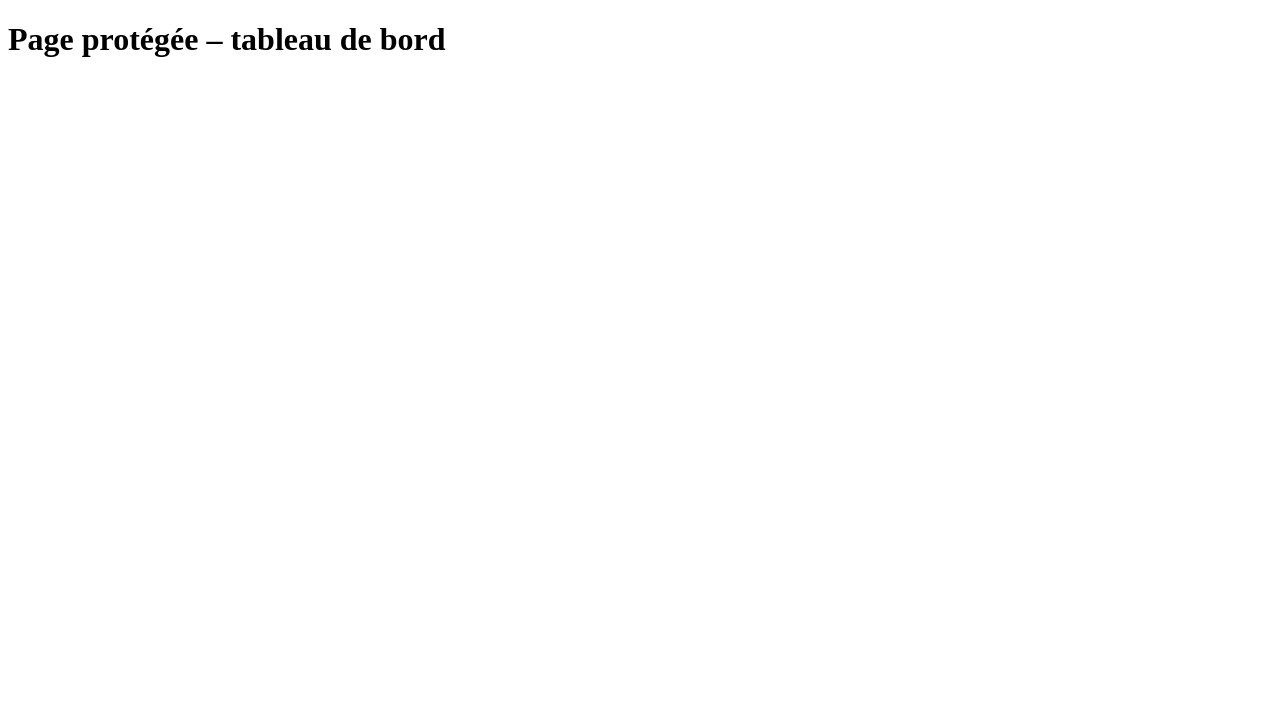
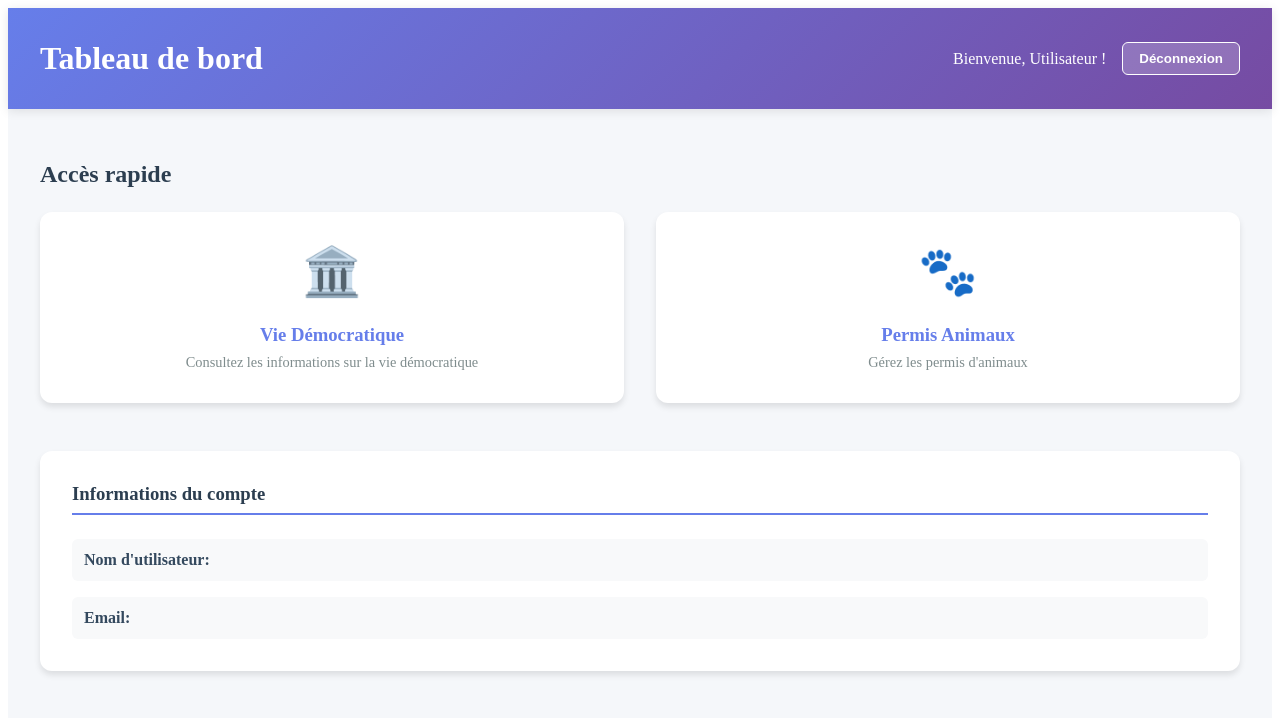
Before and after one commit to victorien-hash/tp2-inforoute, a React (Vite) app: page / in a window 1280 px wide. Shown: the top 718 px of the page. Built offline with nearby package versions, Linux system fonts and the light colour scheme; sample sign-in values are in the browser's storage.

Commit message:
ajoute de la securite et bouton de deconnection

```diff
--- a/src/App.tsx
+++ b/src/App.tsx
@@ -1,21 +1,24 @@
-import { Routes, Route } from "react-router-dom";
+import { Routes, Route, Navigate } from "react-router-dom";
 import Login from "./pages/Login";
 import Register from "./pages/Register";
 import PrivateRoute from "./components/PrivateRoute";
 import PermisAnimal from "./pages/PermisAnimal";
 import VieDemocratique from "./pages/Democratique";
+import Dashboard from "./pages/Dashboard";
 
 const App = () => {
   return (
     <Routes>
+      {/* Routes publiques */}
       <Route path="/login" element={<Login />} />
       <Route path="/register" element={<Register />} />
 
+      {/* Routes protégées */}
       <Route
         path="/"
         element={
           <PrivateRoute>
-            <h1>Page protégée – tableau de bord</h1>
+            <Dashboard />
           </PrivateRoute>
         }
       />
@@ -37,6 +40,9 @@ const App = () => {
           </PrivateRoute>
         }
       />
+
+      {/* Redirection par défaut vers login pour les routes non définies */}
+      <Route path="*" element={<Navigate to="/login" replace />} />
     </Routes>
   );
 };
--- /dev/null
+++ b/src/pages/Dashboard.tsx
@@ -0,0 +1,77 @@
+import { useSelector } from "react-redux";
+import { Link } from "react-router-dom";
+import type { RootState } from "../store/store";
+import { useDispatch } from "react-redux";
+import { logout } from "../store/authSlice";
+import { useNavigate } from "react-router-dom";
+import "../styles/Dashboard.css";
+
+const Dashboard = () => {
+  const user = useSelector((state: RootState) => state.auth.user);
+  const dispatch = useDispatch();
+  const navigate = useNavigate();
+
+  const handleLogout = () => {
+    dispatch(logout());
+    navigate("/login");
+  };
+
+  return (
+    <div className="dashboard-container">
+      <header className="dashboard-header">
+        <h1>Tableau de bord</h1>
+        <div className="user-info">
+          <span>Bienvenue, {user?.username || "Utilisateur"} !</span>
+          <button onClick={handleLogout} className="logout-button">
+            Déconnexion
+          </button>
+        </div>
+      </header>
+
+      <div className="dashboard-content">
+        <h2>Accès rapide</h2>
+        <div className="dashboard-cards">
+          <Link to="/vie-democratique" className="dashboard-card">
+            <div className="card-icon">🏛️</div>
+            <h3>Vie Démocratique</h3>
+            <p>Consultez les informations sur la vie démocratique</p>
+          </Link>
+
+          <Link to="/permis/1" className="dashboard-card">
+            <div className="card-icon">🐾</div>
+            <h3>Permis Animaux</h3>
+            <p>Gérez les permis d'animaux</p>
+          </Link>
+        </div>
+
+        <div className="user-details">
+          <h3>Informations du compte</h3>
+          <div className="details-grid">
+            <div className="detail-item">
+              <strong>Nom d'utilisateur:</strong>
+              <span>{user?.username}</span>
+            </div>
+            <div className="detail-item">
+              <strong>Email:</strong>
+              <span>{user?.email}</span>
+            </div>
+            {user?.first_name && (
+              <div className="detail-item">
+                <strong>Prénom:</strong>
+                <span>{user.first_name}</span>
+              </div>
+            )}
+            {user?.last_name && (
+              <div className="detail-item">
+                <strong>Nom:</strong>
+                <span>{user.last_name}</span>
+              </div>
+            )}
+          </div>
+        </div>
+      </div>
+    </div>
+  );
+};
+
+export default Dashboard;
--- /dev/null
+++ b/src/styles/Dashboard.css
@@ -0,0 +1,146 @@
+.dashboard-container {
+  min-height: 100vh;
+  background-color: #f5f7fa;
+}
+
+.dashboard-header {
+  background: linear-gradient(135deg, #667eea 0%, #764ba2 100%);
+  color: white;
+  padding: 2rem;
+  display: flex;
+  justify-content: space-between;
+  align-items: center;
+  box-shadow: 0 2px 10px rgba(0, 0, 0, 0.1);
+}
+
+.dashboard-header h1 {
+  margin: 0;
+  font-size: 2rem;
+}
+
+.user-info {
+  display: flex;
+  align-items: center;
+  gap: 1rem;
+}
+
+.user-info span {
+  font-size: 1rem;
+}
+
+.logout-button {
+  background-color: rgba(255, 255, 255, 0.2);
+  color: white;
+  border: 1px solid white;
+  padding: 0.5rem 1rem;
+  border-radius: 6px;
+  cursor: pointer;
+  font-weight: 600;
+  transition: background-color 0.3s;
+}
+
+.logout-button:hover {
+  background-color: rgba(255, 255, 255, 0.3);
+}
+
+.dashboard-content {
+  max-width: 1200px;
+  margin: 0 auto;
+  padding: 2rem;
+}
+
+.dashboard-content h2 {
+  color: #2c3e50;
+  margin-bottom: 1.5rem;
+}
+
+.dashboard-cards {
+  display: grid;
+  grid-template-columns: repeat(auto-fit, minmax(280px, 1fr));
+  gap: 2rem;
+  margin-bottom: 3rem;
+}
+
+.dashboard-card {
+  background: white;
+  border-radius: 12px;
+  padding: 2rem;
+  text-decoration: none;
+  color: #2c3e50;
+  box-shadow: 0 4px 6px rgba(0, 0, 0, 0.1);
+  transition: transform 0.3s, box-shadow 0.3s;
+  display: flex;
+  flex-direction: column;
+  align-items: center;
+  text-align: center;
+}
+
+.dashboard-card:hover {
+  transform: translateY(-5px);
+  box-shadow: 0 10px 20px rgba(102, 126, 234, 0.2);
+}
+
+.card-icon {
+  font-size: 3rem;
+  margin-bottom: 1rem;
+}
+
+.dashboard-card h3 {
+  margin: 0.5rem 0;
+  color: #667eea;
+}
+
+.dashboard-card p {
+  color: #7f8c8d;
+  font-size: 0.9rem;
+  margin: 0;
+}
+
+.user-details {
+  background: white;
+  border-radius: 12px;
+  padding: 2rem;
+  box-shadow: 0 4px 6px rgba(0, 0, 0, 0.1);
+}
+
+.user-details h3 {
+  color: #2c3e50;
+  margin-top: 0;
+  border-bottom: 2px solid #667eea;
+  padding-bottom: 0.5rem;
+  margin-bottom: 1.5rem;
+}
+
+.details-grid {
+  display: grid;
+  gap: 1rem;
+}
+
+.detail-item {
+  display: flex;
+  justify-content: space-between;
+  padding: 0.75rem;
+  background-color: #f8f9fa;
+  border-radius: 6px;
+}
+
+.detail-item strong {
+  color: #34495e;
+}
+
+.detail-item span {
+  color: #667eea;
+  font-weight: 500;
+}
+
+@media (max-width: 768px) {
+  .dashboard-header {
+    flex-direction: column;
+    gap: 1rem;
+    text-align: center;
+  }
+
+  .user-info {
+    flex-direction: column;
+  }
+}
```
